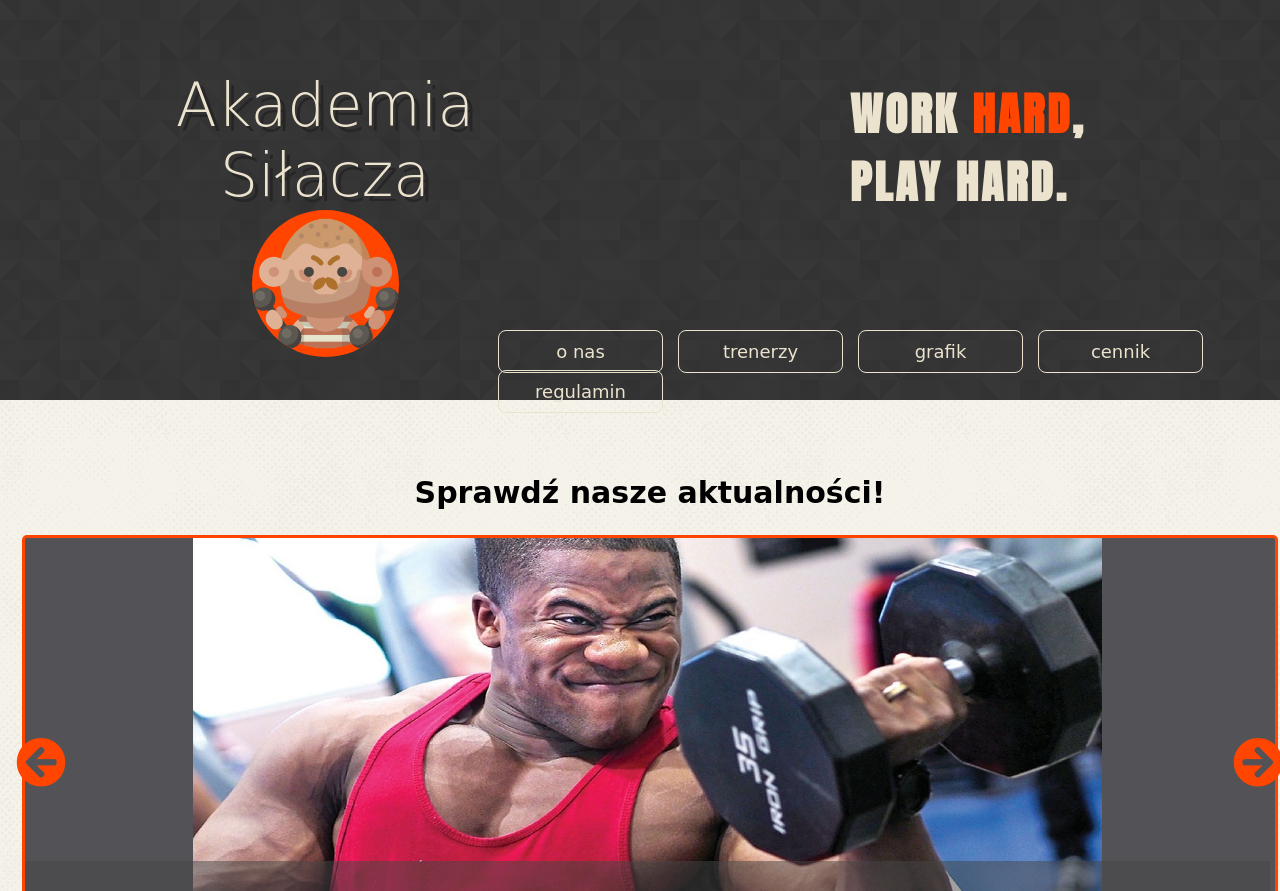
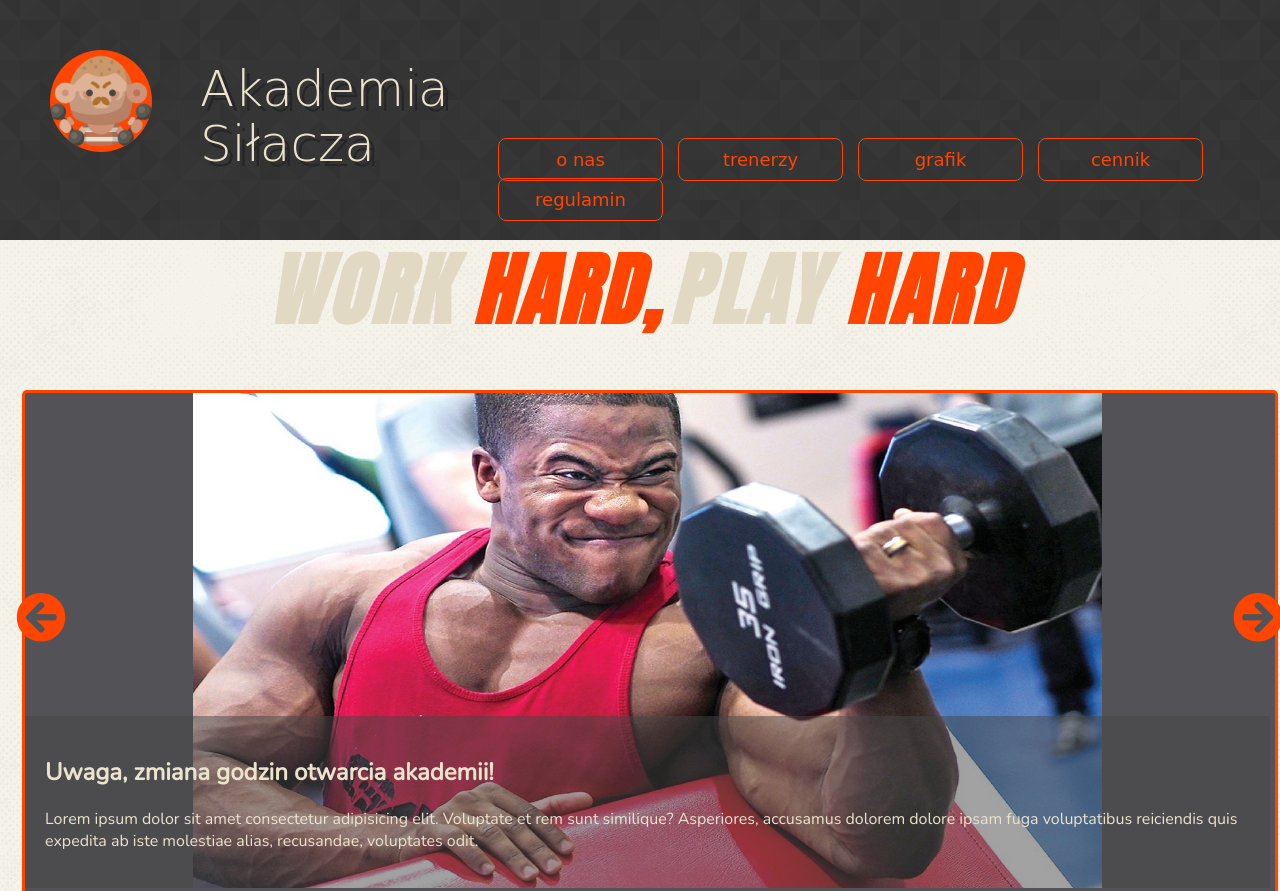
Before and after one commit to joannagibowicz/Gym-FitnessClub, a plain HTML site: page index.html in a window 1280 px wide. Shown: the top 891 px of the page. Drawn offline with nearby package versions, Linux system fonts and the light colour scheme; a web font is replaced by a local one.

Commit message:
version 5

```diff
--- a/css/cennik.css
+++ b/css/cennik.css
@@ -8,9 +8,9 @@ body{
 
 /*************************** Nagłówek + Pasek nawigacyjny ***************************************/
 header{
-    margin: 0 0 20px 0;
+    margin: 0 0 50px 0;
     padding: 0;
-    height: 50vh;
+    height: 30vh;
     width: 100%;
     background-image: url('../img/prism.png');
     background-repeat: repeat;
@@ -21,26 +21,35 @@ header{
     padding: 0;
     width: 100%;
 }
-#brand{
-    padding: 70px 0 0 80px;
-    width: 490px;
-    text-align: center;
-}
 
-#brand > h1{
+#navigation > #firstLine, #secondLine{
     margin: 0;
     padding: 0;
     color: rgb(236, 227, 207);
-    font-size: 60px;
-    font-weight: 100;
+    font-size: 50px;
+    font-weight: 50;
     text-shadow: rgb(39, 37, 37) 5px 5px;
 }
 
+#firstLine{
+    position: absolute;
+    top: 60px;
+    left: 200px;
+}
+#secondLine{
+    position: absolute;
+    top: 115px;
+    left: 200px;
+}
+
 #strongman{
-    width: 30%;
+    width: 8%;
     background-color: orangered;
     border-radius: 50%;
     text-align: center;
+    position: absolute;
+    top: 50px;
+    left: 50px;
 }
 
 #strongman:hover{
@@ -54,7 +63,7 @@ header{
     font-size: 18px;
     text-align: center;
     position: absolute;
-    top: 40%;
+    top: 16%;
     left: 35%;
 }
 
@@ -70,10 +79,10 @@ header{
     font-size: 18px;
     text-transform: lowercase;
     text-decoration: none;
-    color: rgb(236, 227, 207);
+    color: orangered;
     padding: 10px 15px;
     margin: 10px 5px 1px 10px;
-    border: 1px solid rgb(236, 227, 207);
+    border: 1px solid orangered;
     border-radius: 8px;
 }
 
@@ -85,8 +94,8 @@ header{
 }
 
 #mainlist > li > #cennik{
-    border-color: orangered;
-    color: orangered;
+    border-color: rgb(236, 227, 207);
+    color: rgb(236, 227, 207);
 }
 
 #mainlist > li > #cennik:hover {
@@ -95,6 +104,7 @@ header{
     border: 1px solid rgb(236, 227, 207);
     font-size: 20px;
 }
+
 
 /**************************** Główna część ****************************************/
 #container{
--- a/css/grafik.css
+++ b/css/grafik.css
@@ -8,9 +8,9 @@ body{
 
 /*************************** Nagłówek + Pasek nawigacyjny ***************************************/
 header{
-    margin: 0 0 20px 0;
+    margin: 0 0 50px 0;
     padding: 0;
-    height: 50vh;
+    height: 30vh;
     width: 100%;
     background-image: url('../img/prism.png');
     background-repeat: repeat;
@@ -21,26 +21,35 @@ header{
     padding: 0;
     width: 100%;
 }
-#brand{
-    padding: 70px 0 0 80px;
-    width: 490px;
-    text-align: center;
-}
 
-#brand > h1{
+#navigation > #firstLine, #secondLine{
     margin: 0;
     padding: 0;
     color: rgb(236, 227, 207);
-    font-size: 60px;
-    font-weight: 100;
+    font-size: 50px;
+    font-weight: 50;
     text-shadow: rgb(39, 37, 37) 5px 5px;
 }
 
+#firstLine{
+    position: absolute;
+    top: 60px;
+    left: 200px;
+}
+#secondLine{
+    position: absolute;
+    top: 115px;
+    left: 200px;
+}
+
 #strongman{
-    width: 30%;
+    width: 8%;
     background-color: orangered;
     border-radius: 50%;
     text-align: center;
+    position: absolute;
+    top: 50px;
+    left: 50px;
 }
 
 #strongman:hover{
@@ -54,7 +63,7 @@ header{
     font-size: 18px;
     text-align: center;
     position: absolute;
-    top: 40%;
+    top: 16%;
     left: 35%;
 }
 
@@ -70,10 +79,10 @@ header{
     font-size: 18px;
     text-transform: lowercase;
     text-decoration: none;
-    color: rgb(236, 227, 207);
+    color: orangered;
     padding: 10px 15px;
     margin: 10px 5px 1px 10px;
-    border: 1px solid rgb(236, 227, 207);
+    border: 1px solid orangered;
     border-radius: 8px;
 }
 
@@ -85,8 +94,8 @@ header{
 }
 
 #mainlist > li > #grafik{
-    border-color: orangered;
-    color: orangered;
+    border-color: rgb(236, 227, 207);
+    color: rgb(236, 227, 207);
 }
 
 #mainlist > li > #grafik:hover {
@@ -95,6 +104,7 @@ header{
     border: 1px solid rgb(236, 227, 207);
     font-size: 20px;
 }
+
 
 /*********************************** Główna część ****************************************/
 
@@ -117,7 +127,7 @@ table {
     width: 1200px;
     border-collapse: collapse;
     border-radius: 8px;
-    margin: 20px auto;
+    margin: 20px auto 100px auto;
 }
 td{
     border: 1px solid rgb(236, 227, 207);
--- a/css/onas.css
+++ b/css/onas.css
@@ -8,9 +8,9 @@ body{
 
 /*************************** Nagłówek + Pasek nawigacyjny ***************************************/
 header{
-    margin: 0 0 20px 0;
+    margin: 0 0 50px 0;
     padding: 0;
-    height: 50vh;
+    height: 30vh;
     width: 100%;
     background-image: url('../img/prism.png');
     background-repeat: repeat;
@@ -21,26 +21,35 @@ header{
     padding: 0;
     width: 100%;
 }
-#brand{
-    padding: 70px 0 0 80px;
-    width: 490px;
-    text-align: center;
-}
 
-#brand > h1{
+#navigation > #firstLine, #secondLine{
     margin: 0;
     padding: 0;
     color: rgb(236, 227, 207);
-    font-size: 60px;
-    font-weight: 100;
+    font-size: 50px;
+    font-weight: 50;
     text-shadow: rgb(39, 37, 37) 5px 5px;
 }
 
+#firstLine{
+    position: absolute;
+    top: 60px;
+    left: 200px;
+}
+#secondLine{
+    position: absolute;
+    top: 115px;
+    left: 200px;
+}
+
 #strongman{
-    width: 30%;
+    width: 8%;
     background-color: orangered;
     border-radius: 50%;
     text-align: center;
+    position: absolute;
+    top: 50px;
+    left: 50px;
 }
 
 #strongman:hover{
@@ -54,7 +63,7 @@ header{
     font-size: 18px;
     text-align: center;
     position: absolute;
-    top: 40%;
+    top: 16%;
     left: 35%;
 }
 
@@ -70,10 +79,10 @@ header{
     font-size: 18px;
     text-transform: lowercase;
     text-decoration: none;
-    color: rgb(236, 227, 207);
+    color: orangered;
     padding: 10px 15px;
     margin: 10px 5px 1px 10px;
-    border: 1px solid rgb(236, 227, 207);
+    border: 1px solid orangered;
     border-radius: 8px;
 }
 
@@ -85,8 +94,8 @@ header{
 }
 
 #mainlist > li > #onas{
-    border-color: orangered;
-    color: orangered;
+    border-color: rgb(236, 227, 207);
+    color: rgb(236, 227, 207);
 }
 
 #mainlist > li > #onas:hover {
@@ -98,7 +107,6 @@ header{
 
 
 /**************************** Główna część ****************************************/
-
 
 #link a{
     color: orangered;
--- a/css/regulamin.css
+++ b/css/regulamin.css
@@ -8,9 +8,9 @@ body{
 
 /*************************** Nagłówek + Pasek nawigacyjny ***************************************/
 header{
-    margin: 0 0 20px 0;
+    margin: 0 0 50px 0;
     padding: 0;
-    height: 50vh;
+    height: 30vh;
     width: 100%;
     background-image: url('../img/prism.png');
     background-repeat: repeat;
@@ -21,26 +21,35 @@ header{
     padding: 0;
     width: 100%;
 }
-#brand{
-    padding: 70px 0 0 80px;
-    width: 490px;
-    text-align: center;
-}
 
-#brand > h1{
+#navigation > #firstLine, #secondLine{
     margin: 0;
     padding: 0;
     color: rgb(236, 227, 207);
-    font-size: 60px;
-    font-weight: 100;
+    font-size: 50px;
+    font-weight: 50;
     text-shadow: rgb(39, 37, 37) 5px 5px;
 }
 
+#firstLine{
+    position: absolute;
+    top: 60px;
+    left: 200px;
+}
+#secondLine{
+    position: absolute;
+    top: 115px;
+    left: 200px;
+}
+
 #strongman{
-    width: 30%;
+    width: 8%;
     background-color: orangered;
     border-radius: 50%;
     text-align: center;
+    position: absolute;
+    top: 50px;
+    left: 50px;
 }
 
 #strongman:hover{
@@ -54,7 +63,7 @@ header{
     font-size: 18px;
     text-align: center;
     position: absolute;
-    top: 40%;
+    top: 16%;
     left: 35%;
 }
 
@@ -70,10 +79,10 @@ header{
     font-size: 18px;
     text-transform: lowercase;
     text-decoration: none;
-    color: rgb(236, 227, 207);
+    color: orangered;
     padding: 10px 15px;
     margin: 10px 5px 1px 10px;
-    border: 1px solid rgb(236, 227, 207);
+    border: 1px solid orangered;
     border-radius: 8px;
 }
 
@@ -85,8 +94,8 @@ header{
 }
 
 #mainlist > li > #regulamin{
-    border-color: orangered;
-    color: orangered;
+    border-color: rgb(236, 227, 207);
+    color: rgb(236, 227, 207);
 }
 
 #mainlist > li > #regulamin:hover {
--- a/css/style.css
+++ b/css/style.css
@@ -8,9 +8,9 @@ body{
 
 /*************************** Nagłówek + Pasek nawigacyjny ***************************************/
 header{
-    margin: 0 0 50px 0;
+    margin: 0 0 100px 0;
     padding: 0;
-    height: 50vh;
+    height: 30vh;
     width: 100%;
     background-image: url('../img/prism.png');
     background-repeat: repeat;
@@ -21,49 +21,40 @@ header{
     padding: 0;
     width: 100%;
 }
-#brand{
-    padding: 70px 0 0 80px;
-    width: 490px;
-    text-align: center;
-}
 
-#brand > h1{
+#navigation > #firstLine, #secondLine{
     margin: 0;
     padding: 0;
     color: rgb(236, 227, 207);
-    font-size: 60px;
-    font-weight: 100;
+    font-size: 50px;
+    font-weight: 50;
     text-shadow: rgb(39, 37, 37) 5px 5px;
 }
 
+#firstLine{
+    position: absolute;
+    top: 60px;
+    left: 200px;
+}
+#secondLine{
+    position: absolute;
+    top: 115px;
+    left: 200px;
+}
+
 #strongman{
-    width: 30%;
+    width: 8%;
     background-color: orangered;
     border-radius: 50%;
     text-align: center;
+    position: absolute;
+    top: 50px;
+    left: 50px;
 }
 
 #strongman:hover{
     cursor: pointer;
     animation: spin 1.5s infinite linear;
-}
-
-#slogan{
-    font-family:'Anton', sans-serif;
-    font-size: 30px;
-    letter-spacing: 3px;
-    text-transform: uppercase;
-    position: absolute;
-    top: 80px;
-    left: 850px;
-}
-#slogan > h1{
-    margin: 0;
-    color: rgb(236, 227, 207);
-}
-
-#red{
-    color: orangered;
 }
 
 #mainlist{
@@ -72,7 +63,7 @@ header{
     font-size: 18px;
     text-align: center;
     position: absolute;
-    top: 40%;
+    top: 16%;
     left: 35%;
 }
 
@@ -88,10 +79,10 @@ header{
     font-size: 18px;
     text-transform: lowercase;
     text-decoration: none;
-    color: rgb(236, 227, 207);
+    color: orangered;
     padding: 10px 15px;
     margin: 10px 5px 1px 10px;
-    border: 1px solid rgb(236, 227, 207);
+    border: 1px solid orangered;
     border-radius: 8px;
 }
 
@@ -102,13 +93,45 @@ header{
     font-size: 20px;
 }
 
+/**************************** Slogan *************************************/
+
+#slogan{
+    font-family: 'Anton', sans-serif;
+    letter-spacing: 3px;
+    text-transform: uppercase;
+    font-style: italic;
+    white-space: nowrap;
+    text-align: center;
+}
+
+#slogan > h1{
+    margin: 0;
+    color: rgb(226, 217, 197);
+    font-size: 80px;
+    display: inline-block;
+    margin-top: 230px;
+    margin-left: auto;
+}
+
+#partOne{
+    animation: moveRight 2s both;
+}
+
+#partTwo{
+    animation: moveLeft 2s both;
+    animation-delay: 1s;
+}
+
+.red{
+    color: orangered;
+}
 
 /********************************** Slider *********************************************/
 #container-slider{
     width: 1300px;
     height: 600px;
     overflow: hidden;
-    margin: 0 auto;
+    margin: 150px auto 0 auto;
 }
 
 #header-slider{
@@ -177,7 +200,7 @@ header{
     padding: 0;
     width: 100%;
     height: 70vh;
-    margin: 50px auto;
+    margin: 0 auto 80px auto;
     display:flex;
     justify-content:center;
 }
@@ -353,7 +376,7 @@ footer{
   /************************ Animacja ************************/
 
 
-  @keyframes spin{
+@keyframes spin{
     from {
         transform: rotate(0deg);
     }
@@ -361,3 +384,14 @@ footer{
         transform: rotate(359deg);
     }
 }
+
+@keyframes moveRight{
+    0% { transform:translateX(-100%); opacity: 0;}
+    100% { transform:translateX(0); opacity: 1;}
+}
+
+
+@keyframes moveLeft{
+    0% { transform:translateX(100%); opacity: 0;}
+    100% { transform:translateX(0); opacity: 1;}
+}
--- a/css/trenerzy.css
+++ b/css/trenerzy.css
@@ -8,9 +8,9 @@ body{
 
 /*************************** Nagłówek + Pasek nawigacyjny ***************************************/
 header{
-    margin: 0 0 20px 0;
+    margin: 0 0 50px 0;
     padding: 0;
-    height: 50vh;
+    height: 30vh;
     width: 100%;
     background-image: url('../img/prism.png');
     background-repeat: repeat;
@@ -21,26 +21,35 @@ header{
     padding: 0;
     width: 100%;
 }
-#brand{
-    padding: 70px 0 0 80px;
-    width: 490px;
-    text-align: center;
-}
 
-#brand > h1{
+#navigation > #firstLine, #secondLine{
     margin: 0;
     padding: 0;
     color: rgb(236, 227, 207);
-    font-size: 60px;
-    font-weight: 100;
+    font-size: 50px;
+    font-weight: 50;
     text-shadow: rgb(39, 37, 37) 5px 5px;
 }
 
+#firstLine{
+    position: absolute;
+    top: 60px;
+    left: 200px;
+}
+#secondLine{
+    position: absolute;
+    top: 115px;
+    left: 200px;
+}
+
 #strongman{
-    width: 30%;
+    width: 8%;
     background-color: orangered;
     border-radius: 50%;
     text-align: center;
+    position: absolute;
+    top: 50px;
+    left: 50px;
 }
 
 #strongman:hover{
@@ -54,7 +63,7 @@ header{
     font-size: 18px;
     text-align: center;
     position: absolute;
-    top: 40%;
+    top: 16%;
     left: 35%;
 }
 
@@ -70,10 +79,10 @@ header{
     font-size: 18px;
     text-transform: lowercase;
     text-decoration: none;
-    color: rgb(236, 227, 207);
+    color: orangered;
     padding: 10px 15px;
     margin: 10px 5px 1px 10px;
-    border: 1px solid rgb(236, 227, 207);
+    border: 1px solid orangered;
     border-radius: 8px;
 }
 
@@ -85,8 +94,8 @@ header{
 }
 
 #mainlist > li > #trenerzy{
-    border-color: orangered;
-    color: orangered;
+    border-color: rgb(236, 227, 207);
+    color: rgb(236, 227, 207);
 }
 
 #mainlist > li > #trenerzy:hover {
--- a/index.html
+++ b/index.html
@@ -25,12 +25,12 @@
 <body>
     <header>
         <nav id="navigation">
-                    <div id="brand">
-                        <h1>Akademia Siłacza</h1>
+                        <h1 id="firstLine">Akademia</h1>
+                        <h1 id="secondLine">Siłacza</h1>
                         <img id="strongman" src="img/strongman.png" alt="strongman">
-                    </div>
                     <div id="slogan">
-                        <h1>Work <span id="red">hard</span>,<br>play hard.</h1>
+                        <h1 id="partOne">Work<span class="red"> hard,</span></h1>
+                        <h1 id="partTwo">play<span class="red"> hard</span></h1>
                     </div>
                     <ul id="mainlist">
                         <li><a href="onas.html">O nas</a></li>
@@ -43,7 +43,6 @@
     </header>
     <!-- Slider -->
         <section id="container-slider">
-                <h1 id="header-slider">Sprawdź nasze aktualności!</h1>
                 <span id="prev"><i class="fas fa-arrow-circle-left"></i></span>
                 <span id="next"><i class="fas fa-arrow-circle-right"></i></span>
                     <div id="slider">
```
Also changed, not shown: cennik.html (+2 -3 lines), grafik.html (+2 -3 lines), onas.html (+2 -3 lines), regulamin.html (+2 -3 lines), trenerzy.html (+2 -3 lines).
